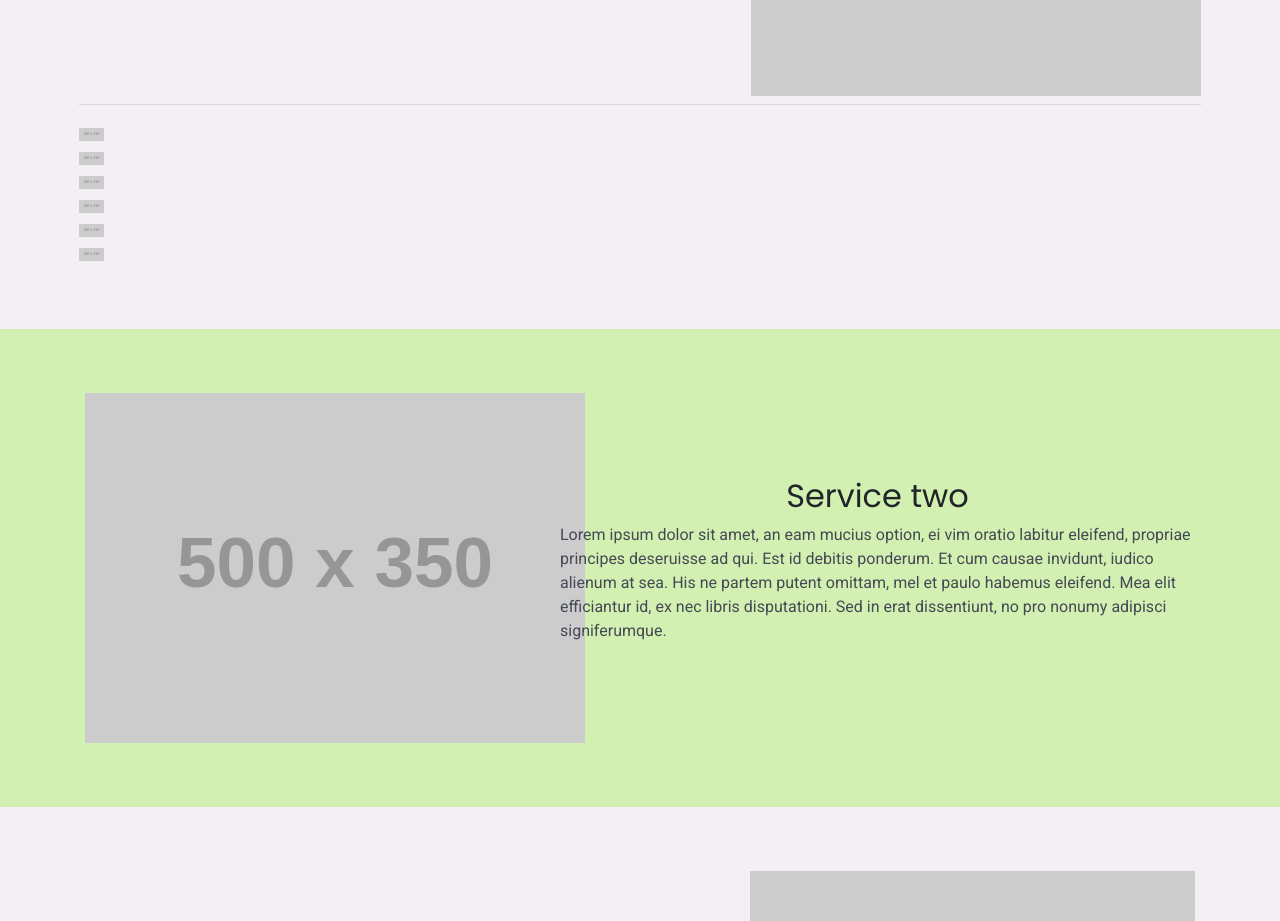
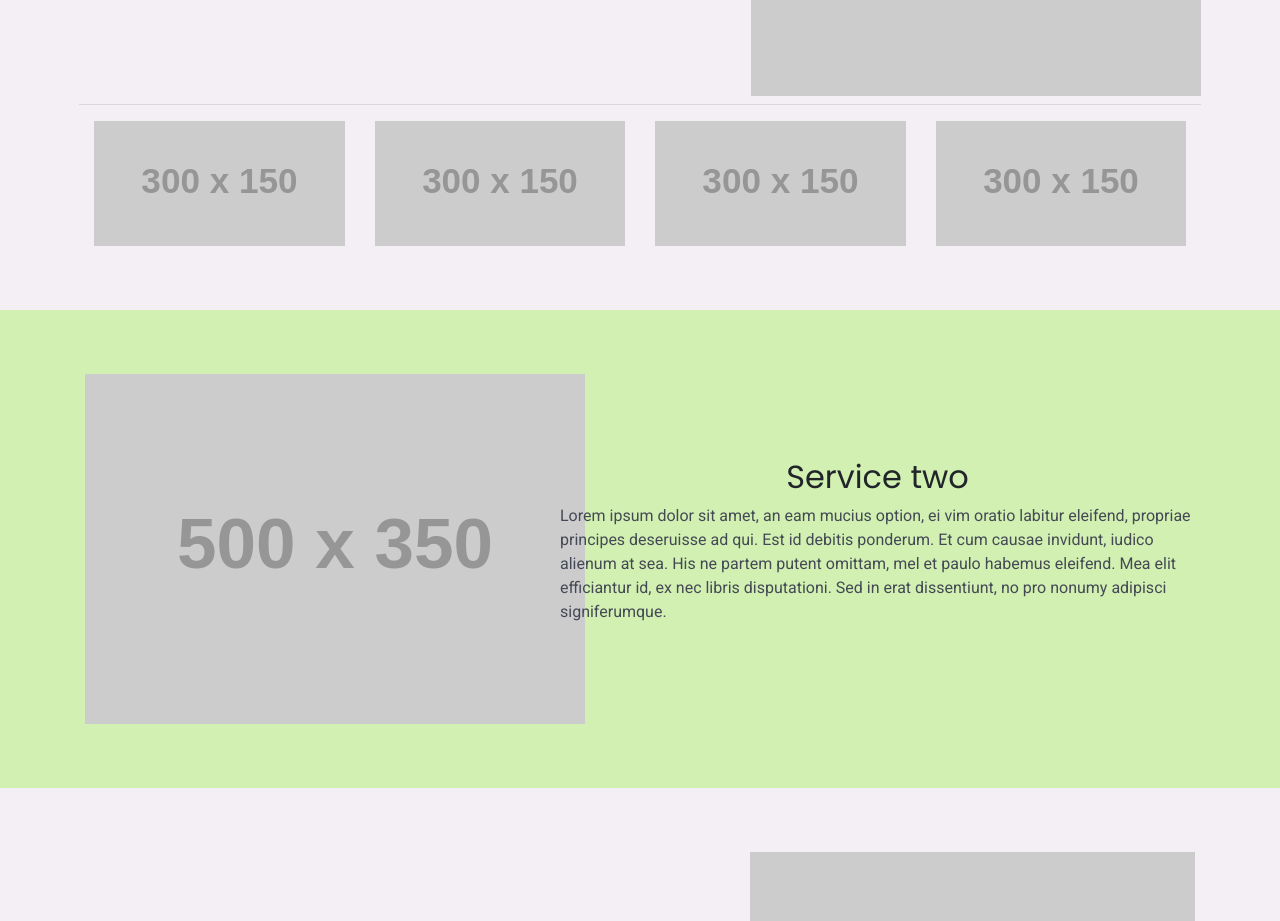
Before and after one commit to citro-rocks/robin_plants, a plain HTML site: page services.html in a window 1280 px wide. Shown: the part 940-1861 px from the top of the page. Drawn offline with nearby package versions, Linux system fonts and the light colour scheme; placeholder pictures from the web are drawn by us.

Commit message:
V-03.04.003

```diff
--- a/sass/pages/_services.scss
+++ b/sass/pages/_services.scss
@@ -8,6 +8,11 @@
 #service-one {
   background-color: $color2;
   padding: 5%;
+
+  .service-gallery {
+    background-color: red;
+
+  }
 }
 
 
--- a/services.html
+++ b/services.html
@@ -76,7 +76,7 @@
 
         <div class="service-one" id="service-one">
                   <div class="container-fluid">
-            <div class="row top-row">
+                    <div class="row">
                       <div class="col-md-7">
                         <div class="service-title">
                           <h2>Service One</h2>
@@ -93,25 +93,18 @@
                     </div>
 
                     <hr class="mt-2">
-
-              <div class="row bottom-row">
-                <div class="service-gallery">
-                  <div class="col-md-2">
+                    <div class="container">
+                      <div class="row">
+                          <div class="col-md-3">
                             <img src="https://imgplaceholder.com/300x150/ff7f7f/333333/fa-image" class="img-fluid" alt="">
                           </div>
-                  <div class="col-md-2">
+                          <div class="col-md-3">
                             <img src="https://imgplaceholder.com/300x150/ff7f7f/333333/fa-image" class="img-fluid" alt="">
                           </div>
-                  <div class="col-md-2">
+                          <div class="col-md-3">
                             <img src="https://imgplaceholder.com/300x150/ff7f7f/333333/fa-image" class="img-fluid" alt="">
                           </div>
-                  <div class="col-md-2">
-                    <img src="https://imgplaceholder.com/300x150/ff7f7f/333333/fa-image" class="img-fluid" alt="">
-                  </div>
-                  <div class="col-md-2">
-                    <img src="https://imgplaceholder.com/300x150/ff7f7f/333333/fa-image" class="img-fluid" alt="">
-                  </div>
-                  <div class="col-md-2">
+                          <div class="col-md-3">
                             <img src="https://imgplaceholder.com/300x150/ff7f7f/333333/fa-image" class="img-fluid" alt="">
                           </div>
                         </div>
@@ -160,7 +153,52 @@
         </div>
       </section>
 
+<!-- services gallery
+<div class="service-one" id="service-one">
+          <div class="container-fluid">
+            <div class="row">
+              <div class="col-md-7">
+                <div class="service-title">
+                  <h2>Service One</h2>
+                  <p>Lorem ipsum dolor sit amet, an eam mucius option, ei vim oratio labitur eleifend, propriae principes deseruisse ad qui.
+                    Est id debitis ponderum. Et cum causae invidunt, iudico alienum at sea. His ne partem putent omittam, mel et paulo habemus eleifend.
+                    Mea elit efficiantur id, ex nec libris disputationi. Sed in erat dissentiunt, no pro nonumy adipisci signiferumque.</p>
+                </div>
+              </div>
+              <div class="col-md-5">
+                <div class="service-image">
+                  <img src="https://imgplaceholder.com/500x350/ff7f7f/333333/fa-image" class="img-fluid" alt="Responsive image">
+                </div>
+              </div>
+            </div>
 
+            <hr class="mt-2">
+
+              <div class="row">
+                <div class="service-gallery">
+                  <div class="col-lg-2 col-md-6 col-lg-6">
+                    <img src="https://imgplaceholder.com/300x150/ff7f7f/333333/fa-image" class="img-fluid" alt="">
+                  </div>
+                  <div class="col-md-2  col-md-6 col-lg-6">
+                    <img src="https://imgplaceholder.com/300x150/ff7f7f/333333/fa-image" class="img-fluid" alt="">
+                  </div>
+                  <div class="col-md-2 col-md-6 col-lg-6">
+                    <img src="https://imgplaceholder.com/300x150/ff7f7f/333333/fa-image" class="img-fluid" alt="">
+                  </div>
+                  <div class="col-md-2 col-md-6 col-lg-6">
+                    <img src="https://imgplaceholder.com/300x150/ff7f7f/333333/fa-image" class="img-fluid" alt="">
+                  </div>
+                  <div class="col-md-2 col-md-6 col-lg-6">
+                    <img src="https://imgplaceholder.com/300x150/ff7f7f/333333/fa-image" class="img-fluid" alt="">
+                  </div>
+                  <div class="col-md-2 col-md-6 col-lg-6">
+                    <img src="https://imgplaceholder.com/300x150/ff7f7f/333333/fa-image" class="img-fluid" alt="">
+                  </div>
+                </div>
+              </div>
+          </div>
+        </div>
+ -->
 
 
       <!-- Footer -->
```
Also changed, not shown: css/main.css, 1 other file. Lines whose indentation alone changed are shown as unchanged.
